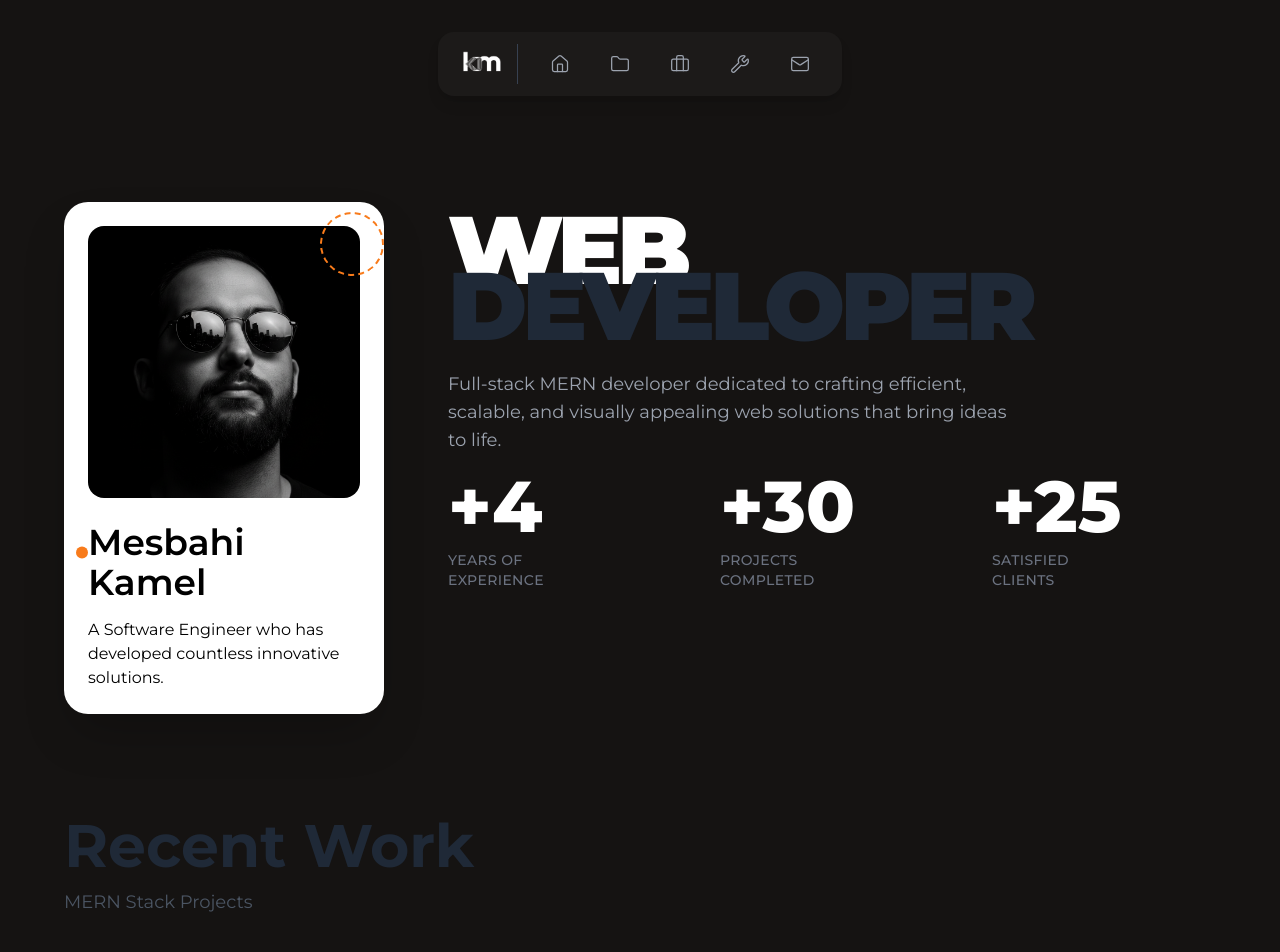
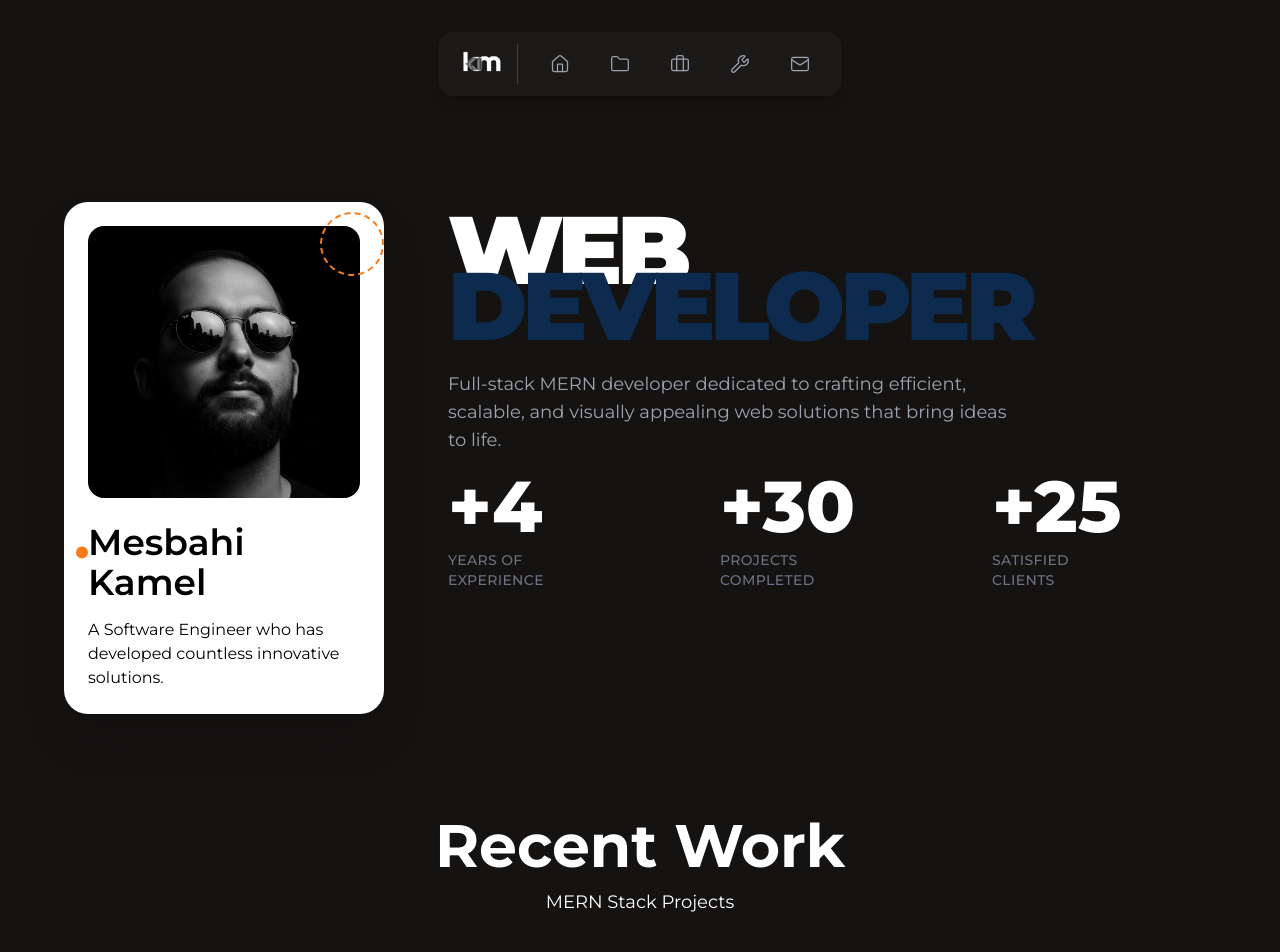
Before and after one commit to KamelMesbahi13/portfolio, a React (Vite) app: page / in a window 1280 px wide. Shown: the top 952 px of the page. Built offline with nearby package versions, Linux system fonts and the light colour scheme.

Commit message:
adding my recent work section

```diff
--- a/src/Components/Home/HeroFirstContent/HeroFirstContent.jsx
+++ b/src/Components/Home/HeroFirstContent/HeroFirstContent.jsx
@@ -37,7 +37,7 @@ const HeroFirstContent = () => {
               <p className="text-white">WEB</p>
             </div>
             <div className="text-[2.5rem] md:!-mt-[40px] !-mt-[20px] md:text-6xl lg:text-6xl xl:text-[6rem] font-black tracking-tighter">
-              <p className="text-gray-800">DEVELOPER</p>
+              <p className="text-mainColor">DEVELOPER</p>
             </div>
           </div>
         </div>
--- a/src/Components/Home/RecentWork/RecentWork.jsx
+++ b/src/Components/Home/RecentWork/RecentWork.jsx
@@ -129,11 +129,9 @@ const RecentWork = () => {
   return (
     <div className="min-h-screen mt-12">
       <div className="container py-12 max-w-7xl md:py-16">
-        <div className="mb-12">
-          <h1 className="mb-3 text-5xl font-bold text-gray-800 md:text-6xl">
-            Recent Work
-          </h1>
-          <p className="text-lg text-gray-600">MERN Stack Projects</p>
+        <div className="mb-12 text-center text-white">
+          <h1 className="mb-3 text-5xl font-bold md:text-6xl">Recent Work</h1>
+          <p className="text-lg">MERN Stack Projects</p>
         </div>
 
         <div className="grid grid-cols-1 gap-5 md:grid-cols-2">
@@ -268,7 +266,7 @@ const RecentWork = () => {
                       {selectedCard.tech.map((tech, i) => (
                         <span
                           key={i}
-                          className="px-4 py-2 text-sm font-medium text-gray-800 bg-gray-100 rounded-full"
+                          className="px-4 py-2 text-sm font-medium rounded-full bg-secondColor"
                           style={{
                             animation: isAnimating
                               ? `fadeInScale 0.4s cubic-bezier(0.22, 1, 0.36, 1) ${
@@ -301,7 +299,7 @@ const RecentWork = () => {
                               : "none",
                           }}
                         >
-                          <div className="w-2 h-2 bg-blue-500 rounded-full" />
+                          <div className="w-2 h-2 bg-gray-800 rounded-full" />
                           <span className="text-gray-700">{feature}</span>
                         </div>
                       ))}
@@ -325,7 +323,7 @@ const RecentWork = () => {
                     </a>
                     <a
                       href={selectedCard.live}
-                      className="flex-1 py-4 font-semibold text-center text-white transition-colors bg-blue-600 rounded-2xl hover:bg-blue-700"
+                      className="flex-1 py-4 font-semibold text-center text-white transition-colors bg-[#0C2B4E] rounded-2xl hover:bg-blue-700"
                     >
                       Live Demo
                     </a>
--- a/tailwind.config.js
+++ b/tailwind.config.js
@@ -5,6 +5,7 @@ export default {
     extend: {
       colors: {
         // You can add more colors here
+        mainColor: "#0C2B4E",
         secondColor: "#F87B1B",
         white: "#ffffff",
         red: "#ff0f0f",
```
